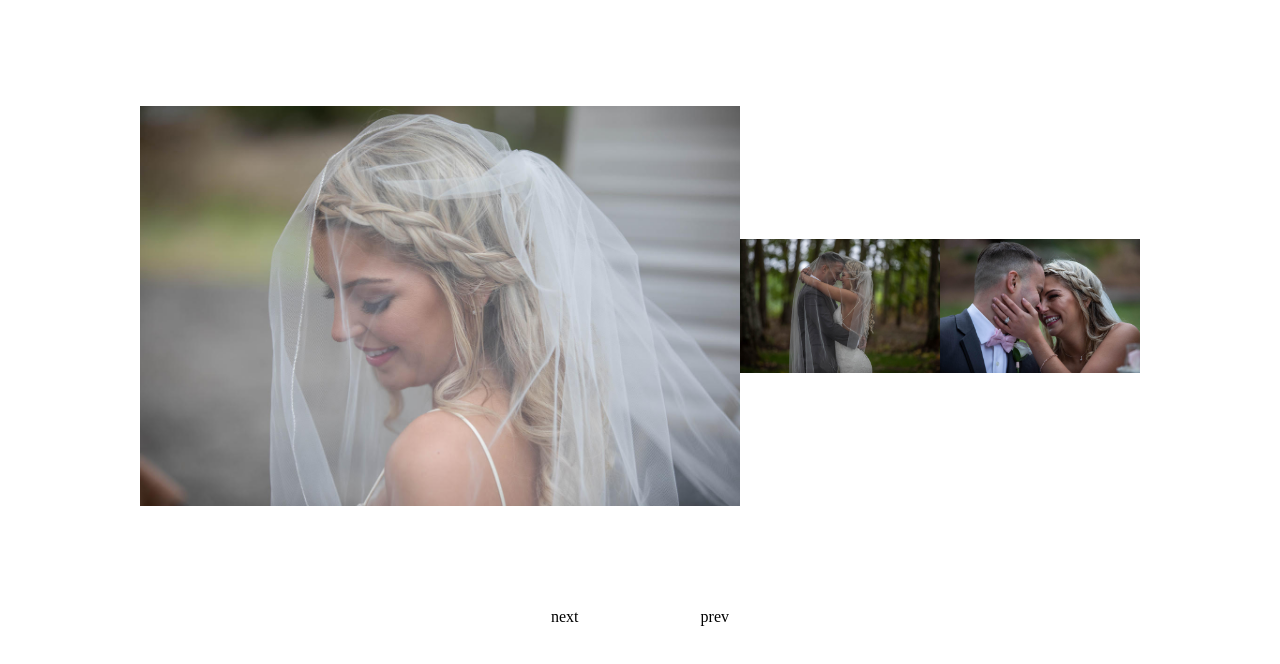
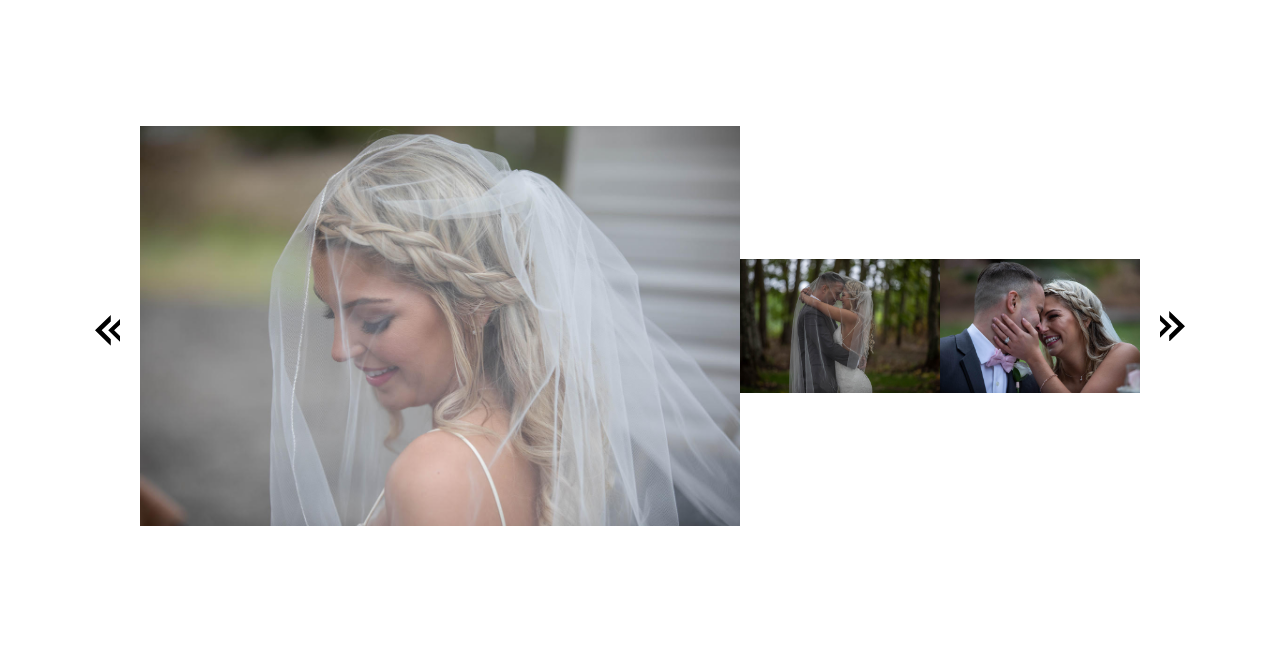
Before and after one commit to grzybowski1911/Custom-Slider, a website: page index.html in a window 1280 px wide. Drawn offline with Linux system fonts and the light colour scheme.

Commit message:
add svg arrows for prev and next btns

```diff
--- a/assets/scss/main.scss
+++ b/assets/scss/main.scss
@@ -11,6 +11,15 @@
 }
 
 .custom-slider {
+    display: flex;
+    align-items: center;
+    justify-content: center;
+    .prev-slide {
+        transform: rotate(180deg);
+    }
+    svg {
+        width: 25px;
+    }
     .slider-content {
         max-width: 1000px;
         margin: 0 auto;
@@ -19,6 +28,7 @@
         align-items: center;
         display: flex;
         overflow-x: scroll;
+        margin: 20px;
         .slider-item {
             img {
                 width: 200px;
--- a/index.html
+++ b/index.html
@@ -7,6 +7,16 @@
 <body>
 
     <div class="custom-slider">
+        <div class="prev-slide" id="prev">
+            <svg xmlns="http://www.w3.org/2000/svg" viewBox="0 0 299.52 367.62">
+                <g data-name="Layer 2">
+                  <g data-name="&lt;Layer&gt;">
+                    <path d="M140.89 183.8 0 320.71v-68.46l70.44-68.45L0 115.37V46.91L140.89 183.8z"/>
+                    <path d="m110.35 289.95 109.23-106.16L110.35 77.67V0l189.17 183.79-189.17 183.83v-77.67z"/>
+                  </g>
+                </g>
+            </svg>
+        </div>
         <div class="slider-content" id="slide-container">
             <div class="slider-item">
                 <img class="slide-img active" src="john/unnamed-1.jpg" alt="">
@@ -45,13 +55,15 @@
                 <img class="slide-img" src="john/unnamed-6.jpg" alt="">
             </div>
         </div>
-        <div class="slider-controls">
-            <div id="next">
-                next
-            </div>
-            <div id="prev">
-                prev
-            </div>
+        <div class="next-slide" id="next">
+            <svg xmlns="http://www.w3.org/2000/svg" viewBox="0 0 299.52 367.62">
+                <g data-name="Layer 2">
+                  <g data-name="&lt;Layer&gt;">
+                    <path d="M140.89 183.8 0 320.71v-68.46l70.44-68.45L0 115.37V46.91L140.89 183.8z"/>
+                    <path d="m110.35 289.95 109.23-106.16L110.35 77.67V0l189.17 183.79-189.17 183.83v-77.67z"/>
+                  </g>
+                </g>
+            </svg>
         </div>
     </div>
 </body>
```
Also changed, not shown: assets/css/main.css, assets/img/arrow.svg (added), 3 other files.
